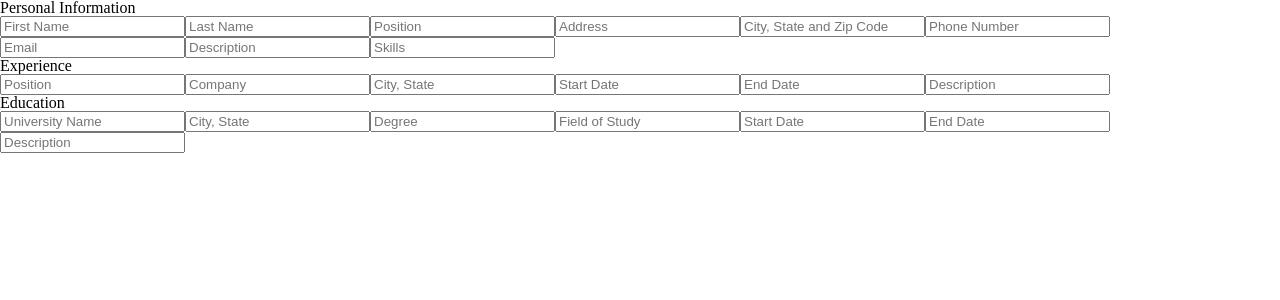
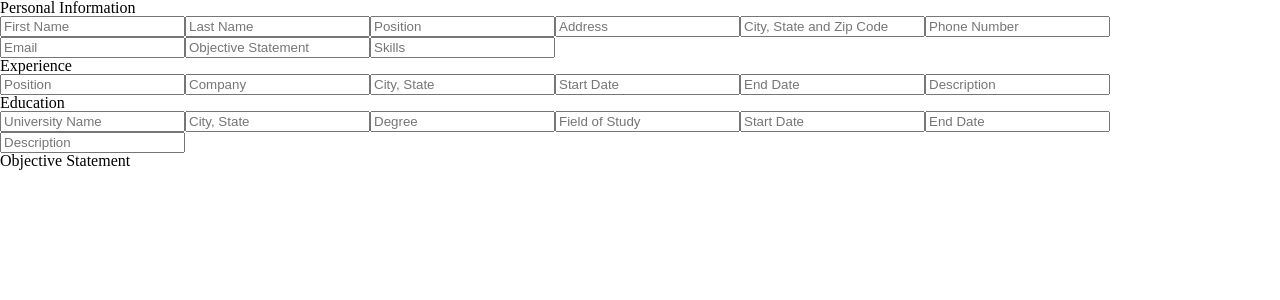
Before and after one commit to Chance093/odin-project-cv-app, a React (Create React App) app: page / in a window 1280 px wide. Shown: the top 300 px of the page. Built offline with nearby package versions, Linux system fonts and the light colour scheme; the HTML template or start-up script is replaced by a standard one.

Commit message:
Add ObjectiveInfo component

```diff
--- a/src/App.js
+++ b/src/App.js
@@ -14,7 +14,7 @@ class App extends Component {
       address2: '',
       phoneNumber: '',
       email: '',
-      description: '',
+      objective: '',
       positionExp: '',
       companyExp: '',
       companyLocExp: '',
@@ -38,7 +38,7 @@ class App extends Component {
 
   render(){
 
-    const {firstName, lastName, position, address1, address2, phoneNumber, email, description,
+    const {firstName, lastName, position, address1, address2, phoneNumber, email, objective,
       positionExp, companyExp, companyLocExp, fromDateExp, toDateExp, descriptionExp,
       schoolEdu, locationEdu, degreeEdu, fieldEdu, fromDateEdu, toDateEdu, descriptionEdu,
       skills} = this.state;
@@ -54,7 +54,7 @@ class App extends Component {
           address2={address2}
           phoneNumber={phoneNumber}
           email={email}
-          description={description}
+          objective={objective}
           positionExp={positionExp}
           companyExp={companyExp}
           companyLocExp={companyLocExp}
--- /dev/null
+++ b/src/components/ObjectiveInfo.js
@@ -0,0 +1,12 @@
+function ObjectiveInfo( {objective} ){
+
+    return(
+        <div className="obective-info">
+            <h2>Objective Statement</h2>
+            <p>{objective}</p>
+        </div>
+    )
+}
+
+
+export default ObjectiveInfo;
--- a/src/components/PersonalForm.js
+++ b/src/components/PersonalForm.js
@@ -9,7 +9,7 @@ function PersonalForm({onInputChange}){
             <input type='text' placeholder="City, State and Zip Code" name='address2' onChange={onInputChange}/>
             <input type='text' placeholder="Phone Number" name='phoneNumber' onChange={onInputChange}/>
             <input type='text' placeholder="Email" name='email' onChange={onInputChange}/>
-            <input type='text' placeholder="Description" name='description' onChange={onInputChange}/>
+            <input type='text' placeholder="Objective Statement" name='objective' onChange={onInputChange}/>
             <input type='text' placeholder="Skills" name='skills' onChange={onInputChange}/>
         </div>
     )
--- a/src/components/Resume.js
+++ b/src/components/Resume.js
@@ -1,6 +1,7 @@
 import PersonalInfo from "./PersonalInfo";
+import ObjectiveInfo from "./ObjectiveInfo";
 
-function Resume({firstName, lastName, position, address1, address2, phoneNumber, email, description,
+function Resume({firstName, lastName, position, address1, address2, phoneNumber, email, objective,
     positionExp, companyExp, companyLocExp, fromDateExp, toDateExp, descriptionExp,
     schoolEdu, locationEdu, degreeEdu, fieldEdu, fromDateEdu, toDateEdu, descriptionEdu,
     skills}){
@@ -16,8 +17,8 @@ function Resume({firstName, lastName, position, address1, address2, phoneNumber,
             phoneNumber={phoneNumber}
             email={email}
             />
-            {/* <ObjectiveInfo/>
-            <EducationInfo/>
+            <ObjectiveInfo objective={objective}/>
+            {/*<EducationInfo/>
             <ExperienceInfo/>
             <SkillsInfo/> */}
         </div>
```
